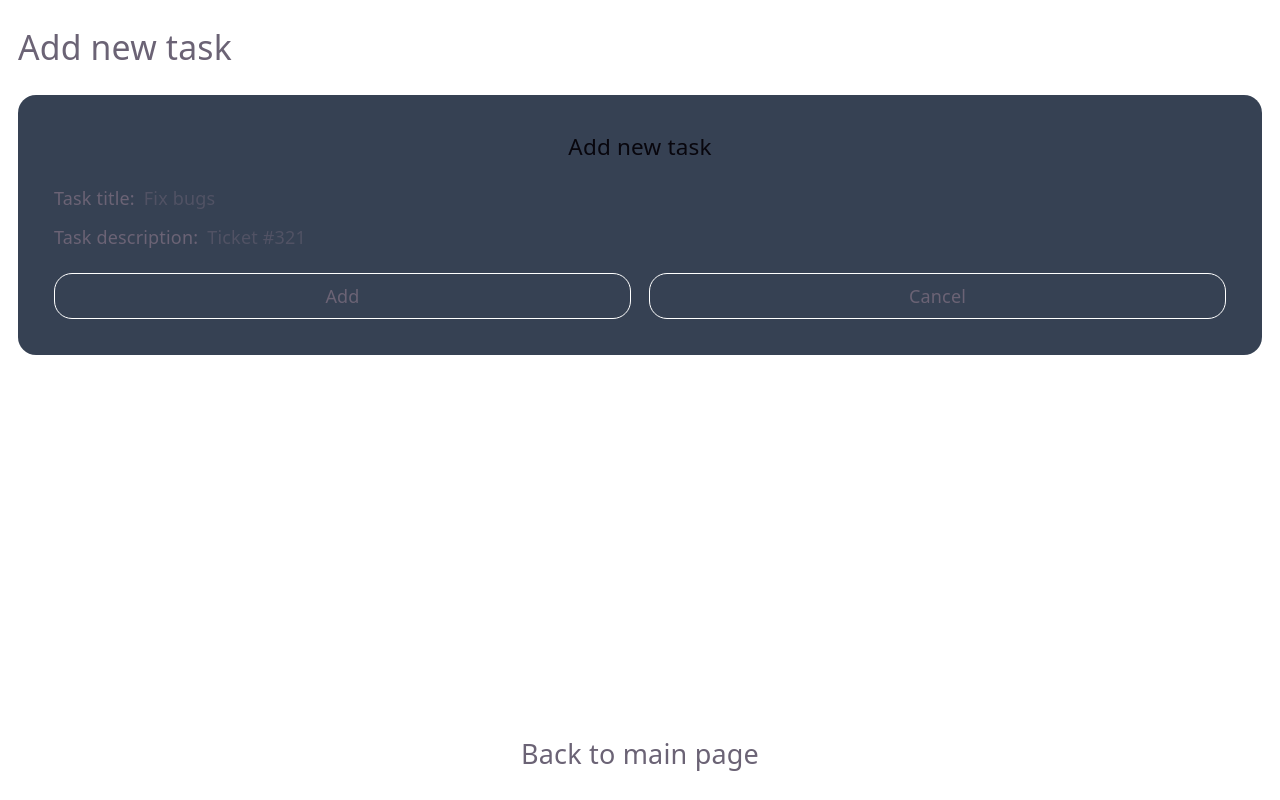
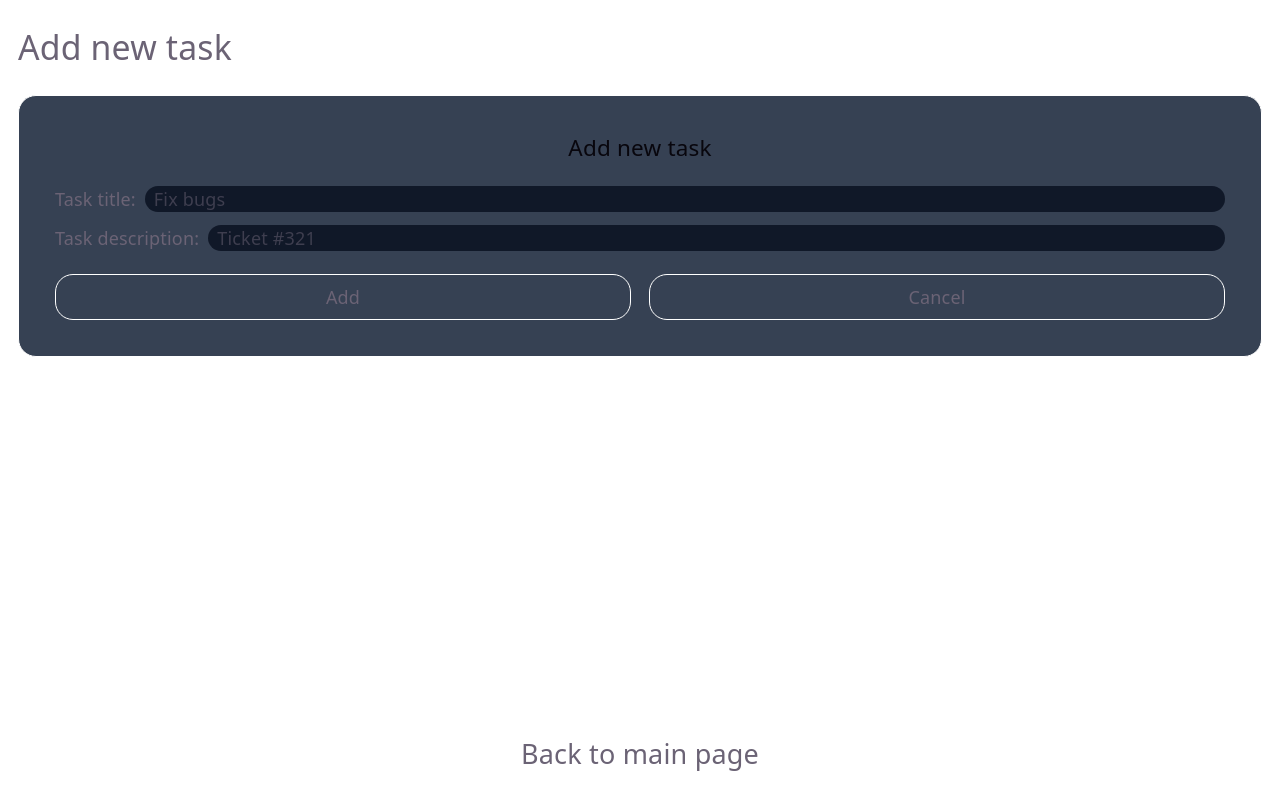
Before and after one commit to specsxc/tasks-app, a React (Vite) app: page /addtask in a window 1280 px wide. Built offline with nearby package versions, Linux system fonts and the light colour scheme.

Commit message:
feat: enhance UI components with improved styling and layout adjustments

```diff
--- a/src/App.tsx
+++ b/src/App.tsx
@@ -42,8 +42,8 @@ function App() {
 
   return (
     <div className="flex min-h-screen flex-col gap-2 p-2">
-      <header className="flex items-center justify-between p-15">
-        <h1 className="text-3xl">Task Manager</h1>
+      <header className="flex flex-col items-center justify-between gap-4 p-15 sm:flex-row">
+        <h1 className="text-3xl text-nowrap">Task Manager</h1>
         <NavLink
           to="addtask"
           className="rounded-2xl border border-white px-2 py-2"
--- a/src/components/AddTask.tsx
+++ b/src/components/AddTask.tsx
@@ -30,31 +30,31 @@ export default function AddTask() {
     <>
       <div className="my-4 rounded-2xl px-4 py-2 text-3xl">Add new task</div>
 
-      <section className="mx-4 flex flex-col gap-2 rounded-2xl bg-gray-700 p-8">
-        <h2 className="text-center text-xl">Add new task</h2>
+      <section className="mx-4 flex flex-col gap-2 rounded-2xl border border-white bg-gray-700 p-8">
+        <h1 className="text-center text-xl">Add new task</h1>
         <form className="flex flex-col" onSubmit={addTask}>
-          <label className="my-3">
-            Task title:
+          <label className="my-3 flex flex-wrap items-center">
+            <span>Task title:</span>
             <input
               type="text"
               placeholder="Fix bugs"
               name="title"
               onChange={(e) => setTitle(e.target.value)}
               value={title}
-              className="ml-2"
+              className="ml-2 flex-1 rounded-2xl bg-gray-900 px-2"
               required
             />
           </label>
 
-          <label>
-            Task description:
+          <label className="flex flex-wrap items-center">
+            <span>Task description:</span>
             <input
               type="text"
               placeholder="Ticket #321"
               name="description"
               onChange={(e) => setDescription(e.target.value)}
               value={description}
-              className="ml-2"
+              className="ml-2 flex-1 rounded-2xl bg-gray-900 px-2"
             />
           </label>
           <div className="mt-2 flex justify-around gap-4">
--- a/src/components/EditTask.tsx
+++ b/src/components/EditTask.tsx
@@ -29,27 +29,29 @@ export default function EditTask() {
   return (
     <>
       <form onSubmit={editTask}>
-        <div className="m-4 mt-12 flex flex-col gap-3 rounded-2xl border border-white p-6">
+        <div className="my-4 rounded-2xl px-4 py-2 text-3xl">Edit task</div>
+        <div className="mx-4 flex flex-col gap-3 rounded-2xl border border-white bg-gray-700 p-6">
+          <h1 className="text-center text-xl">Edit task</h1>
           <h2>
-            <label>
-              Title:
+            <label className="flex flex-wrap items-center">
+              <span>Title:</span>
               <input
                 type="text"
                 name="title"
                 required
                 defaultValue={task.title}
-                className="ml-2"
+                className="ml-2 flex-1 rounded-2xl bg-gray-900 px-2"
                 onChange={(e) => setTitle(e.target.value)}
               />
             </label>
           </h2>
-          <label>
-            Description:
+          <label className="flex flex-wrap items-center">
+            <span>Description:</span>
             <input
               type="text"
               name="description"
               defaultValue={task.description}
-              className="ml-2"
+              className="ml-2 flex-1 rounded-2xl bg-gray-900 px-2"
               onChange={(e) => setDescription(e.target.value)}
             />
           </label>
--- a/src/components/FilterTask.tsx
+++ b/src/components/FilterTask.tsx
@@ -2,7 +2,7 @@ import type { FilterTaskProps } from "../types/types";
 
 export default function FilterTask({ filter, setFilter }: FilterTaskProps) {
   return (
-    <div className="mb-3 flex gap-6 px-2">
+    <div className="mb-3 flex flex-wrap gap-6 px-2">
       <p
         className={`cursor-pointer rounded-lg border border-white px-4 py-1 hover:text-blue-700 ${filter === "all" ? "border-blue-700 text-blue-700" : ""}`}
         onClick={() => setFilter("all")}
--- a/src/components/TaskList.tsx
+++ b/src/components/TaskList.tsx
@@ -41,7 +41,7 @@ export default function TaskList({
       {filterTasks &&
         filterTasks.map((task: Task) => (
           <div
-            className="flex items-center rounded-xl border border-white px-4 py-2"
+            className="flex items-center rounded-xl border border-white px-2 py-2"
             key={task.id}
           >
             <input
@@ -52,21 +52,21 @@ export default function TaskList({
               onChange={() => changeStatus(task.id)}
             />
 
-            <p className="w-3/5 text-left">{task.title}</p>
+            <p className="flex-6 text-left">{task.title}</p>
             <p
-              className={`w-1/5 ${task.completed ? "text-green-700" : "text-red-700"}`}
+              className={`mr-1 flex-1 ${task.completed ? "text-green-700" : "text-red-700"}`}
             >
               {task.completed ? "Completed" : "Active"}
             </p>
             <NavLink
               to={`/task/${task.id}`}
-              className="w-1/5 cursor-pointer hover:text-green-600"
+              className="mr-1 flex-1 cursor-pointer hover:text-green-600"
             >
               Edit
             </NavLink>
             <button
               onClick={() => showModal(task.id)}
-              className="w-1/5 cursor-pointer hover:text-red-700"
+              className="mr-1 flex-1 cursor-pointer hover:text-red-700"
             >
               Delete
             </button>
@@ -74,7 +74,7 @@ export default function TaskList({
         ))}
       {open && (
         <div className="fixed inset-0 flex items-center justify-center">
-          <div className="z-20 rounded-xl border border-white bg-gray-900 p-8">
+          <div className="z-20 rounded-xl border border-white bg-gray-700 p-8">
             <h2>Are you sure?</h2>
             <div className="mt-4 flex gap-6">
               <button
```
